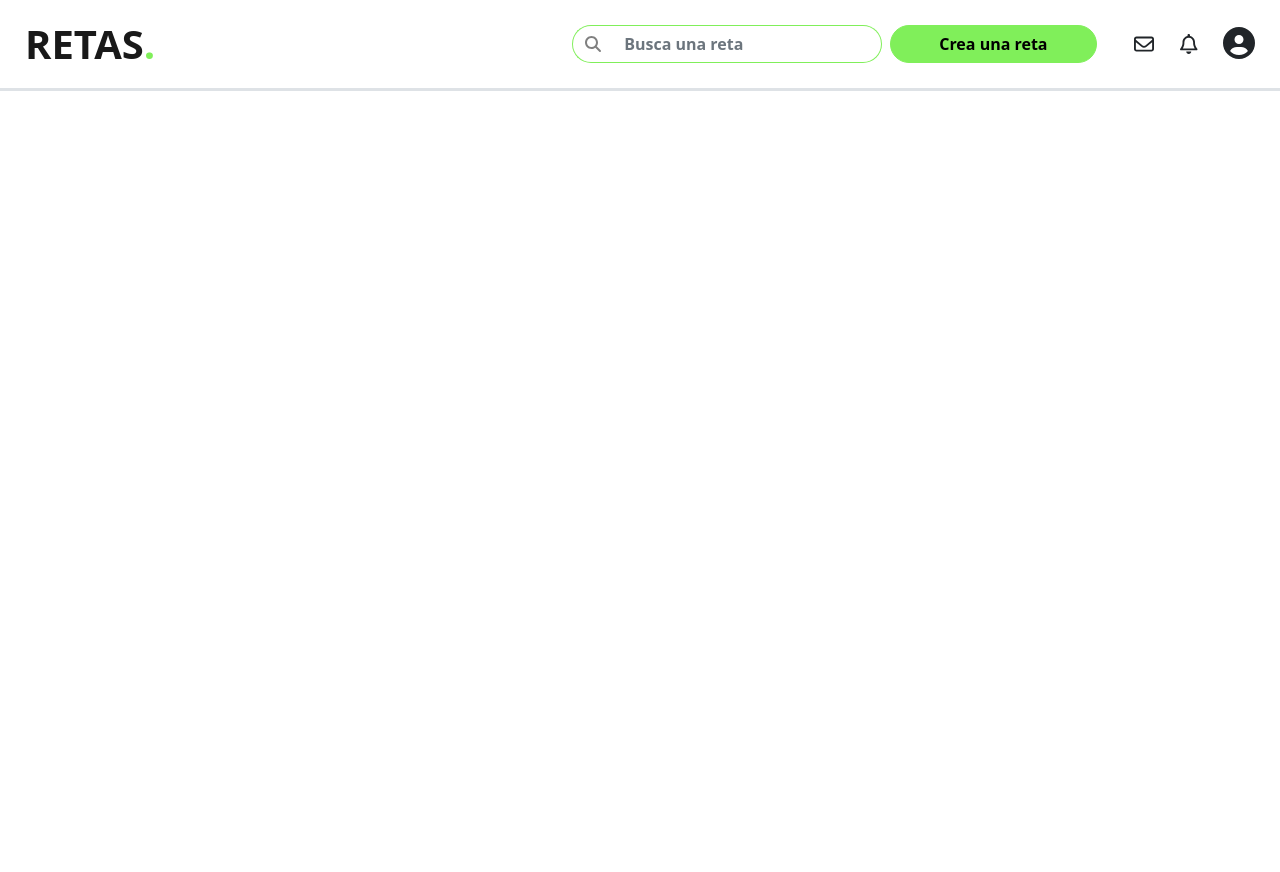
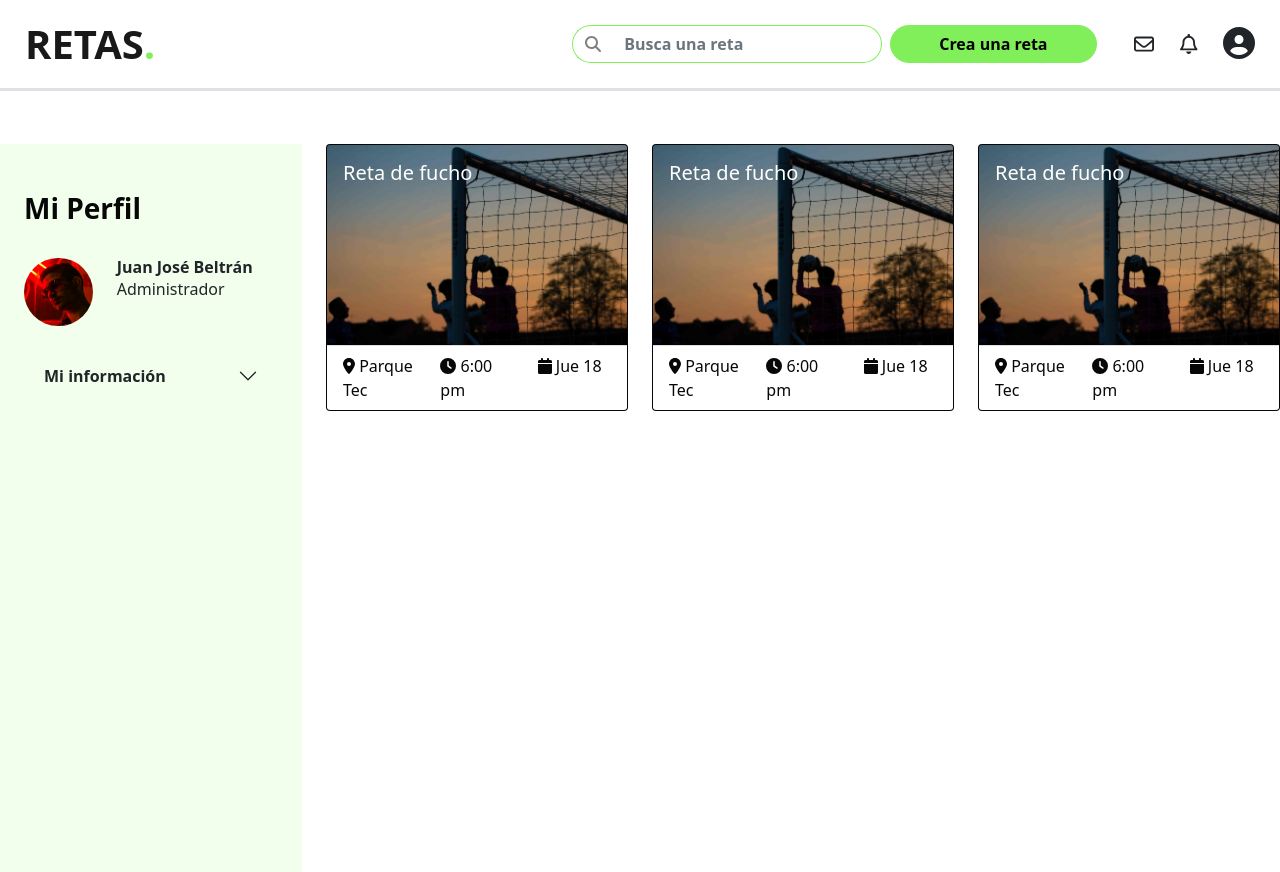
Before and after one commit to Sebas1245/Retas, a React (Create React App) app in the folder client/: page /user_profile in a window 1280 px wide. Before the commit the page ends 800 px from the top, so only its background shows below. Built offline with nearby package versions, Linux system fonts and the light colour scheme.

Commit message:
Update User Profile

```diff
--- a/client/src/components/CardGrid/CardGrid.tsx
+++ b/client/src/components/CardGrid/CardGrid.tsx
@@ -4,8 +4,6 @@ import LinkNav from "./LinkNav"
 
 export default function CardGrid() {
     return (
-        <div className="row h-100 p-5">
-            <LinkNav/>
         <div className='row row-cols-1 row-cols-md-3 g-4'>
             <div className="col-md-4 col-sm-6">
                 <Card imgSource="./portero_retas.jpg" cardTitle="Reta de fucho" gameDate="Jue 18" gameLocation="Parque Tec" gameTime="6:00 pm"/>
@@ -17,7 +15,5 @@ export default function CardGrid() {
                 <Card imgSource="./portero_retas.jpg" cardTitle="Reta de fucho" gameDate="Jue 18" gameLocation="Parque Tec" gameTime="6:00 pm"/>
             </div>
         </div>
-        </div>
-
     );
 }
--- a/client/src/index.tsx
+++ b/client/src/index.tsx
@@ -12,6 +12,7 @@ import HomeLogin from './views/HomeLogin';
 import HomeRegister from './views/HomeRegister';
 import Home from './views/Home';
 import NewReta from './views/NewReta';
+import UserProfile from './views/UserProfile';
 
 ReactDOM.render(
   <BrowserRouter>
@@ -21,6 +22,7 @@ ReactDOM.render(
       <Route path='/login' element={<HomeLogin />} />
       <Route path='/register' element={<HomeRegister />} />
       <Route path='/create_reta' element={<NewReta />} />
+      <Route path='/user_profile' element={<UserProfile />} />
     </Routes>
   </BrowserRouter>,
   document.getElementById('root')
--- a/client/src/views/Home.tsx
+++ b/client/src/views/Home.tsx
@@ -1,5 +1,6 @@
 import Container from 'react-bootstrap/Container';
 import CardGrid from '../components/CardGrid/CardGrid';
+import LinkNav from '../components/CardGrid/LinkNav';
 import CarouselSimple from '../components/Carousel';
 
 export default function HomeSearch() {
@@ -8,7 +9,8 @@ export default function HomeSearch() {
             <Container fluid>
                 <CarouselSimple deviceType='desktop'/>
             </Container>
-            <Container fluid>
+            <Container className="row h-100 p-5" fluid>
+                <LinkNav/>
                 <CardGrid/>
             </Container>
 
--- a/client/src/views/UserProfile.tsx
+++ b/client/src/views/UserProfile.tsx
@@ -1,15 +1,12 @@
 import React from "react";
 import Navbar from '../components/Navbar';
-import Button from "../components/Button";
-import Form from "../components/Form";
-import Input from "../components/Input";
-import RetaForm from "../components/RetaForm";
 import Sidebar from "../components/Sidebar";
 import Flush from "../components/Flush";
+import CardGrid from "../components/CardGrid/CardGrid";
 
 export default function UserProfile() {
     return (
-        <div>
+        <div className="full-page-with-nav">
             <Navbar />
             <div className="row full-page-with-nav">
                 <div className="d-none d-md-block col-12 col-lg-3">
@@ -25,7 +22,7 @@ export default function UserProfile() {
                     </Sidebar>
                 </div>
                 <div className="col-12 col-lg-9">
-
+                    <CardGrid/>
                 </div>
             </div>
       </div>
```
Lines whose indentation alone changed are shown as unchanged.
